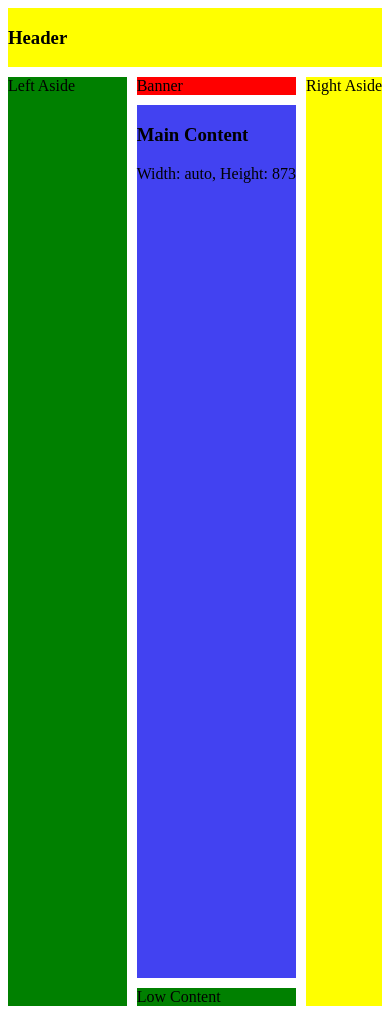
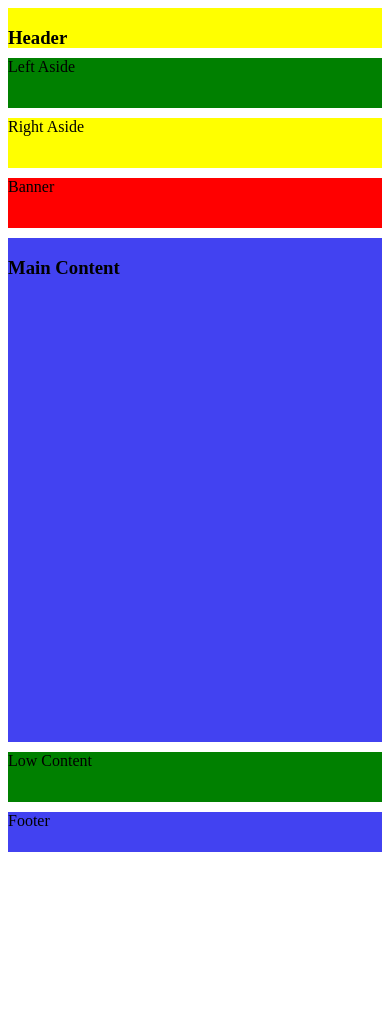
Before and after one commit to muwal-jitender/css-prototypes, a plain HTML site: page grid-responsive.html in a window 390 px wide. Shown: the top 1009 px of the page. After the commit the page ends 860 px from the top, so only its background shows below. Drawn offline with Linux system fonts and the light colour scheme.

Commit message:
feat: Play more with CSS grid to make layout more responsive.

```diff
--- a/grid-responsive.html
+++ b/grid-responsive.html
@@ -10,7 +10,7 @@
       height: 100vh;
       display: grid;
       /* grid-template-rows: 80px 100px 1fr 100px 50px; */
-      grid-template-rows: 80px minmax(100px, auto) 1fr minmax(100px, auto) 50px;
+      grid-template-rows: 80px minmax(80px, auto) 1fr minmax(80px, auto) 50px;
 
       /* Adjusted */
       grid-template-columns: 1fr 4fr 1fr;
@@ -43,11 +43,8 @@
 
     .main {
       background-color: rgb(66, 66, 241);
-      width: 100%;
-      /* Added 'px' */
-      height: 873px;
-      /* Added 'px' */
       grid-area: main;
+      overflow-y: auto;
     }
 
     .low-content {
@@ -65,12 +62,29 @@
       grid-area: footer;
     }
 
-    @media (max-width: 600px) {
+    @media (max-width: 768px) {
       .container {
         grid-template-columns: 1fr;
         grid-template-rows: 1fr;
+        grid-template-rows: 40px 50px 50px 50px 1fr 50px 40px;
         /* Collapse to single-column layout */
+        grid-template-areas:
+          "header"
+          "left-aside"
+          "right-aside"
+          "banner"
+          "main"
+          "low-content"
+          "footer";
       }
+
+      /* .header {
+        height: 60px;
+      }
+
+      .main {
+        min-height: 200px;
+      } */
     }
   </style>
 </head>
@@ -88,7 +102,7 @@
     </div>
     <main class="main">
       <h3>Main Content</h3>
-      <p>Width: auto, Height: 873</p>
+
     </main>
     <div class="low-content">
       <div>Low Content</div>
```
Also changed, not shown: web-dev-sim.html (added, +49 -0 lines).
